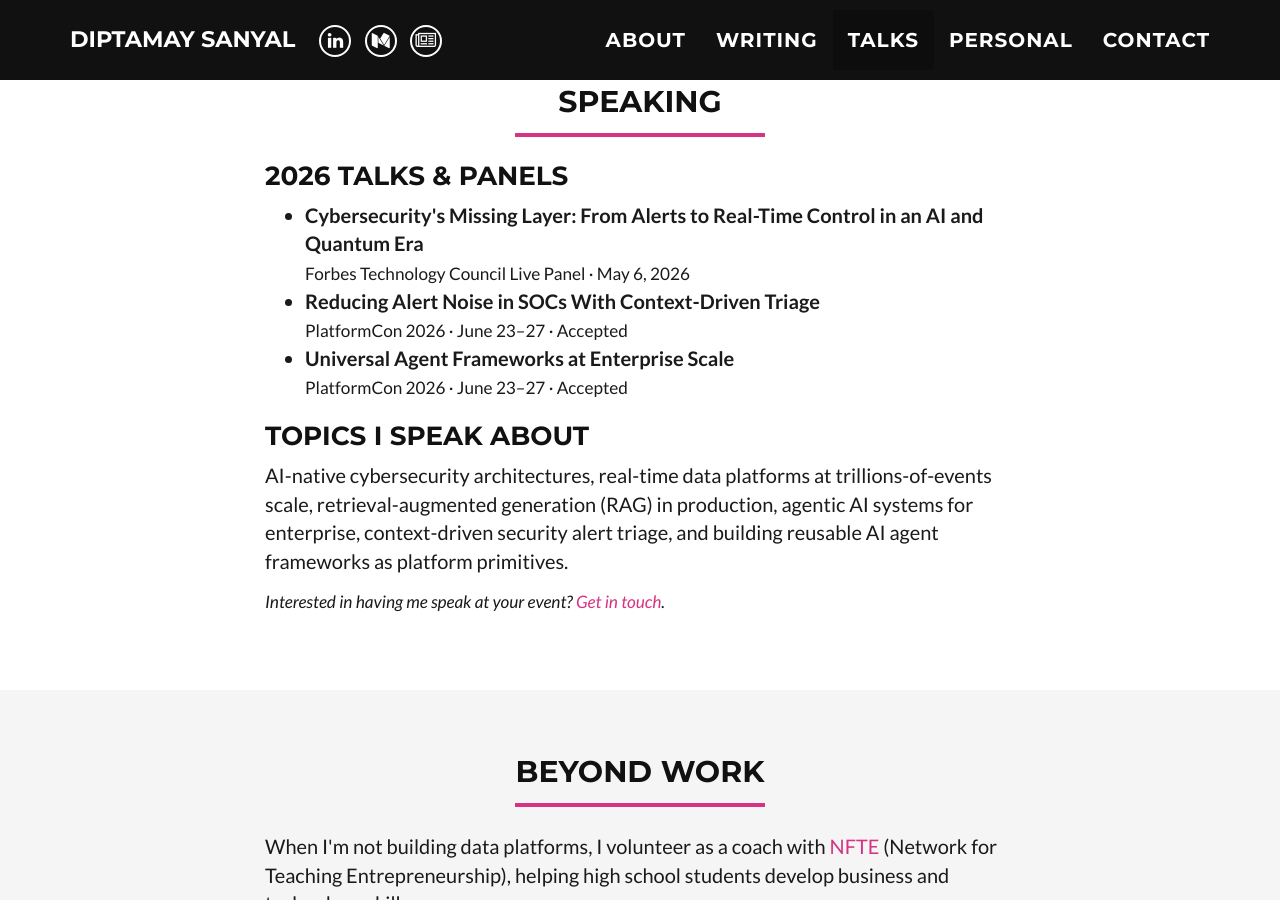
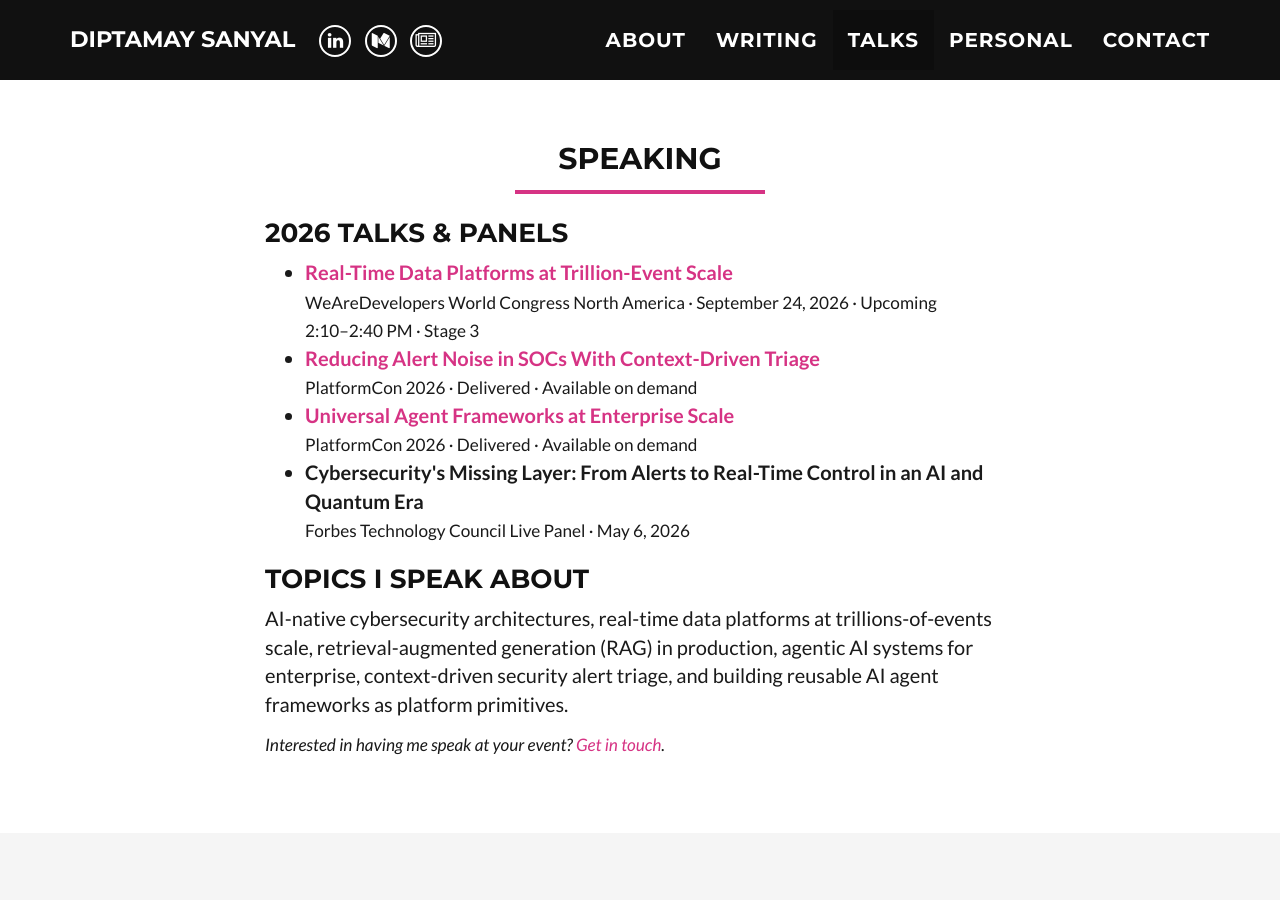
Before and after one commit to diptamay/diptamay.github.io, a Jekyll site: the page built from index.html, in a window 1280 px wide and 900 px high, scrolled down 3103 px. Built offline with Jekyll 4.4.1, drawn with Linux system fonts in a browser that asks for light colours; some of the changed text lies outside the part shown.

Commit message:
Forbes and CS updates

```diff
--- a/_includes/publications.html
+++ b/_includes/publications.html
@@ -108,6 +108,11 @@
             <small>Forbes &middot; March 23, 2026 &middot; Bylined Article</small>
           </li>
           <li>
+            <a href="https://www.forbes.com/councils/forbestechcouncil/2026/09/15/signs-your-software-is-no-longer-delivering-value/"
+               target="_blank" rel="noopener noreferrer">Signs Your Software Is No Longer Delivering Value</a><br/>
+            <small>Forbes &middot; September 15, 2026 &middot; Expert Panel</small>
+          </li>
+          <li>
             <a href="https://www.forbes.com/councils/forbestechcouncil/2026/07/28/how-ai-is-reshaping-the-role-of-the-data-analyst/"
                target="_blank">How AI Is Reshaping The Role Of The Data Analyst</a><br/>
             <small>Forbes &middot; July 28, 2026 &middot; Expert Panel</small>
--- a/_includes/speaking.html
+++ b/_includes/speaking.html
@@ -11,16 +11,24 @@
         <h3 style="margin-top:0;">2026 Talks &amp; Panels</h3>
         <ul>
           <li>
+            <b><a href="https://www.wearedevelopers.com/world-congress-north-america/agenda/sessions/real-time-data-platforms-at-trillion-event-scale-1202709"
+                  target="_blank" rel="noopener noreferrer">Real-Time Data Platforms at Trillion-Event Scale</a></b><br/>
+            <small>WeAreDevelopers World Congress North America &middot; September 24, 2026 &middot; Upcoming</small><br/>
+            <small>2:10&ndash;2:40 PM &middot; Stage 3</small>
+          </li>
+          <li>
+            <b><a href="https://2026.platformcon.com/sessions/reducing-alert-noise-in-socs-with-context-driven-triage"
+                  target="_blank" rel="noopener noreferrer">Reducing Alert Noise in SOCs With Context-Driven Triage</a></b><br/>
+            <small>PlatformCon 2026 &middot; Delivered &middot; Available on demand</small>
+          </li>
+          <li>
+            <b><a href="https://2026.platformcon.com/sessions/universal-agent-frameworks-at-enterprise-scale"
+                  target="_blank" rel="noopener noreferrer">Universal Agent Frameworks at Enterprise Scale</a></b><br/>
+            <small>PlatformCon 2026 &middot; Delivered &middot; Available on demand</small>
+          </li>
+          <li>
             <b>Cybersecurity's Missing Layer: From Alerts to Real-Time Control in an AI and Quantum Era</b><br/>
             <small>Forbes Technology Council Live Panel &middot; May 6, 2026</small>
-          </li>
-          <li>
-            <b>Reducing Alert Noise in SOCs With Context-Driven Triage</b><br/>
-            <small>PlatformCon 2026 &middot; June 23&ndash;27 &middot; Accepted</small>
-          </li>
-          <li>
-            <b>Universal Agent Frameworks at Enterprise Scale</b><br/>
-            <small>PlatformCon 2026 &middot; June 23&ndash;27 &middot; Accepted</small>
           </li>
         </ul>
 
```
